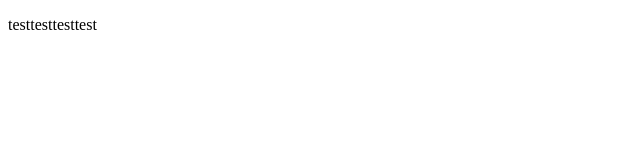
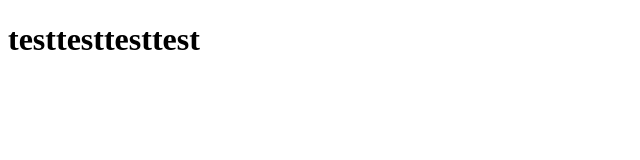
Before and after one commit to michael6arcia/michaelgrca.github.io, a plain HTML site: page index.html in a window 1280 px wide. Shown: the whole page, without its empty margins (0-640 px from the left). Drawn offline with Linux system fonts and the light colour scheme.

Commit message:
header change

```diff
--- a/index.html
+++ b/index.html
@@ -4,6 +4,6 @@
         <title>GitHub Test Page</title>
     </head>
     <body>
-        <p>testtesttesttest</p>
+        <h1>testtesttesttest</h1>
     </body>
 </html>
```
